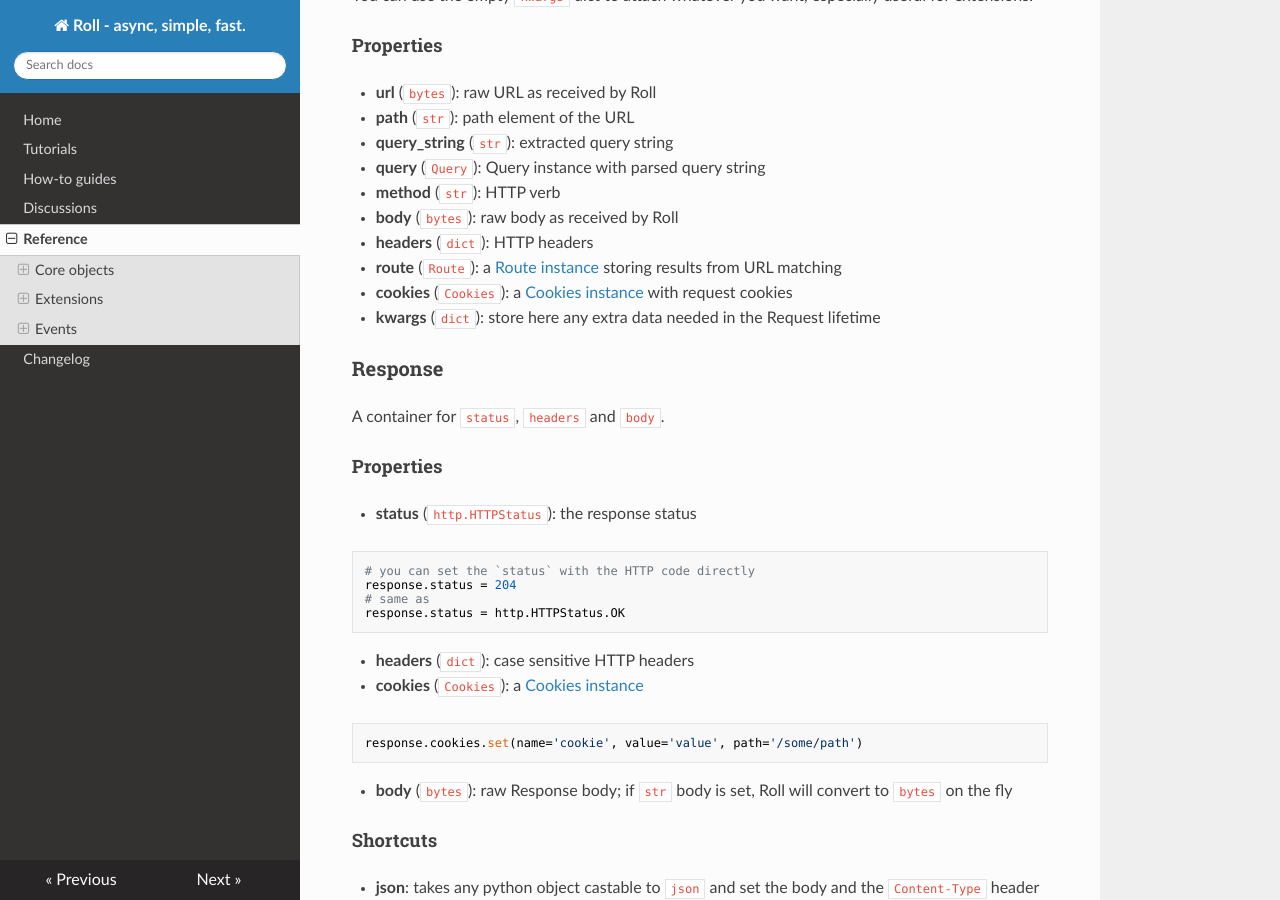
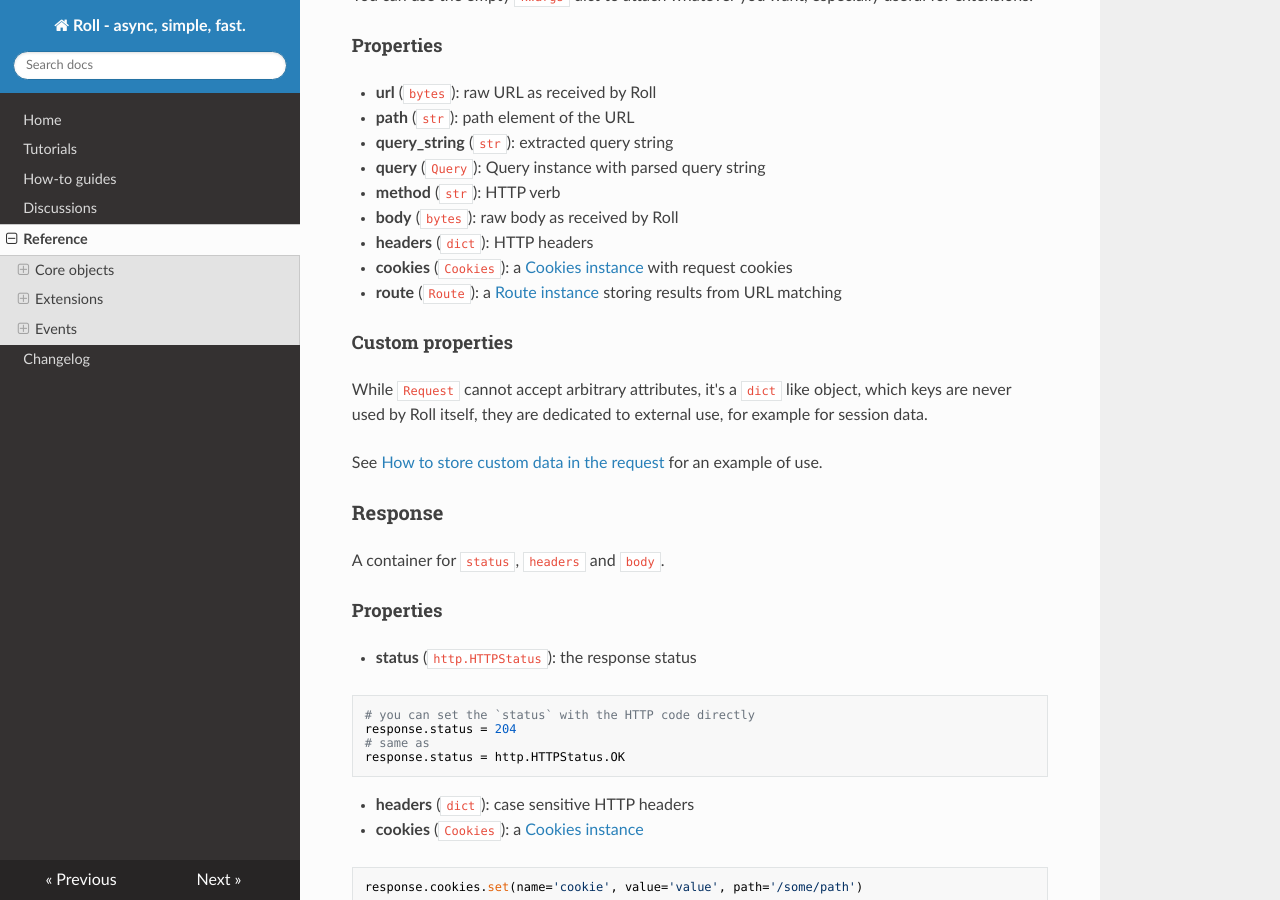
Before and after one commit to pyrates/roll, an MkDocs documentation site: the page built from docs/reference.md, in a window 1280 px wide and 900 px high, scrolled down 865 px. Built offline with MkDocs 1.6.1, drawn with Linux system fonts in a browser that asks for light colours; nearby versions of some CDN libraries; old or Windows-style settings are respelled for this version of MkDocs.

Commit message:
Make Request inherit from dict, to store user data in a separate space

```diff
--- a/docs/reference.md
+++ b/docs/reference.md
@@ -45,9 +45,18 @@ especially useful for extensions.
 - **method** (`str`): HTTP verb
 - **body** (`bytes`): raw body as received by Roll
 - **headers** (`dict`): HTTP headers
-- **route** (`Route`): a [Route instance](#route) storing results from URL matching
 - **cookies** (`Cookies`): a [Cookies instance](#cookies) with request cookies
-- **kwargs** (`dict`): store here any extra data needed in the Request lifetime
+- **route** (`Route`): a [Route instance](#Route) storing results from URL matching
+
+#### Custom properties
+
+While `Request` cannot accept arbitrary attributes, it's a `dict` like object,
+which keys are never used by Roll itself, they are dedicated to external use,
+for example for session data.
+
+See
+[How to store custom data in the request](how-to-guides.md#how-to-store-custom-data-in-the-request)
+for an example of use.
 
 
 ### Response
--- a/roll/__init__.py
+++ b/roll/__init__.py
@@ -104,16 +104,15 @@ class Cookies(dict):
         self[name] = Cookie(name, *args, **kwargs)
 
 
-class Request:
+class Request(dict):
     """A container for the result of the parsing on each request.
 
     The default parsing is made by `httptools.HttpRequestParser`.
     """
     __slots__ = ('url', 'path', 'query_string', 'query', 'method', 'body',
-                 'headers', 'route', '_cookies', 'kwargs')
+                 'headers', 'route', '_cookies')
 
     def __init__(self):
-        self.kwargs = {}
         self.headers = {}
         self.body = b''
         self._cookies = None
```
Also changed, not shown: docs/changelog.md (+3 -0 lines), docs/how-to-guides.md (+9 -0 lines), docs/index.md (+1 -0 lines), 1 other file.
